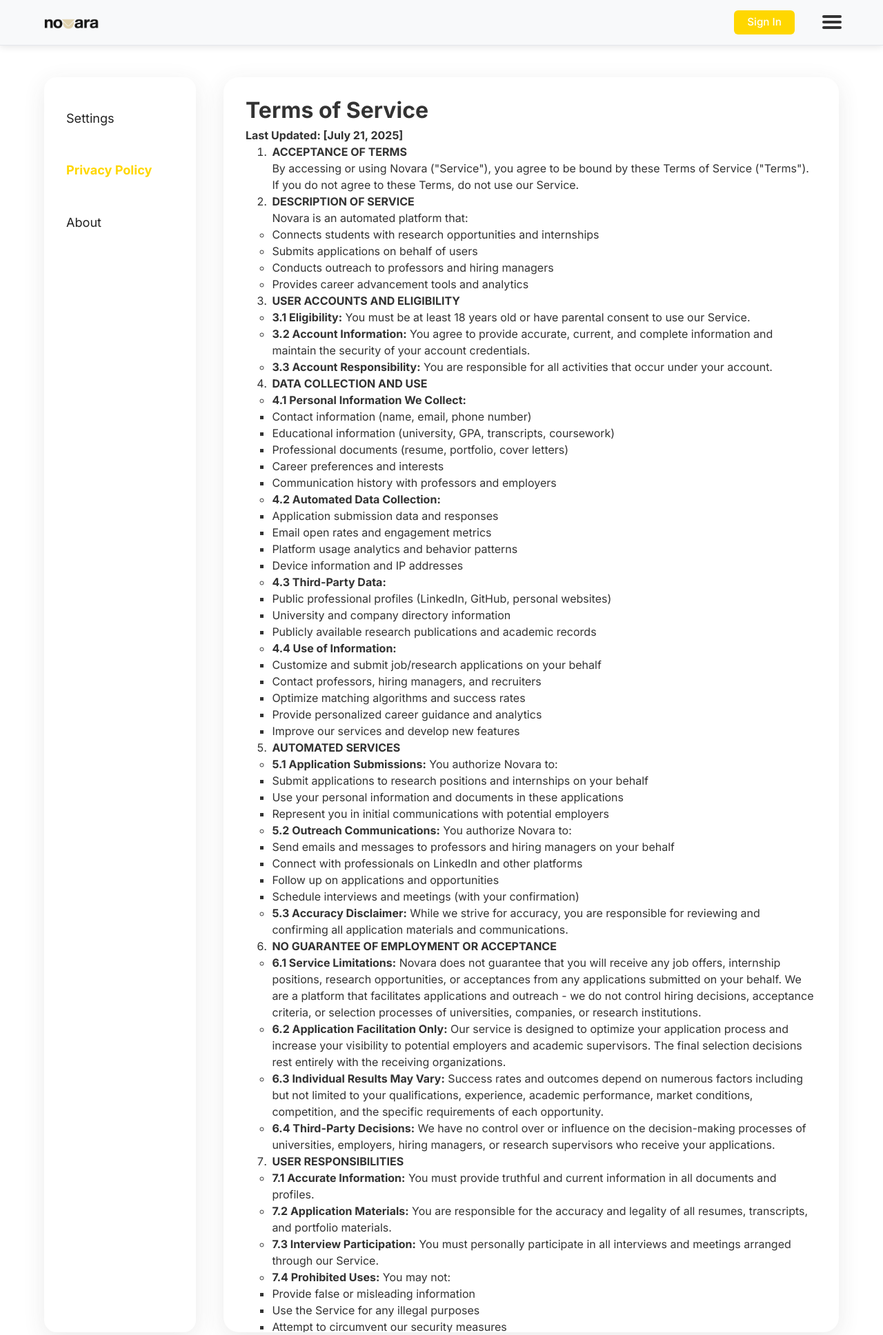
After one commit to 110646/Novara, a Django app: page /privacy-policy/ in a window 1280 px wide. The commit adds this page. Shown: the top 1936 px of the page at 69% size. Run offline with Django 4.2, Linux system fonts and the light colour scheme; some libraries are stand-ins or nearby versions.

Commit message:
Fixed a few things on the portfolio page and made some of the account page

```diff
--- a/config/settings.py
+++ b/config/settings.py
@@ -45,9 +45,9 @@ ALLOWED_HOSTS = ['localhost', '127.0.0.1', '54.157.10.102', 'connectnovara.com',
 SECURE_PROXY_SSL_HEADER = ('HTTP_X_FORWARDED_PROTO', 'https')
 
 # Optionally force HTTPS redirects in development
-SECURE_SSL_REDIRECT = True
-SESSION_COOKIE_SECURE = True
-CSRF_COOKIE_SECURE = True
+#SECURE_SSL_REDIRECT = True
+#SESSION_COOKIE_SECURE = True
+#CSRF_COOKIE_SECURE = True
 
 # Application definition
 
--- a/config/urls.py
+++ b/config/urls.py
@@ -40,6 +40,8 @@ urlpatterns = [
     path("dashboard/stats/", core_views.dashboard_stats, name="dashboard_stats"),
     path('portfolio/', core_views.portfolio, name='portfolio'),
     path('account/', core_views.account, name='account'),
+    path('privacy-policy/', core_views.privacy_policy, name='privacy_policy'),
+    path('about/', core_views.about, name='about'),
     path('send-emails/', core_views.send_emails_page, name='send_emails'),
     path('create-checkout-session/', core_views.create_checkout_session, name='create_checkout_session'),
     path('emails-sent/', core_views.emails_sent_confirmation, name='emails_sent_confirmation'),
--- a/core/views.py
+++ b/core/views.py
@@ -606,3 +606,9 @@ def postmark_events_webhook(request):
     except Exception as e:
         logger.exception("❌ Failed to process Postmark event")
         return JsonResponse({"error": str(e)}, status=500)
+
+def privacy_policy(request):
+    return render(request, 'privacy_policy.html')
+
+def about(request):
+    return render(request, 'about.html')
--- a/static/css/account.css
+++ b/static/css/account.css
@@ -0,0 +1,114 @@
+.account-page-container {
+  display: flex;
+  gap: 2.5rem;
+  max-width: 1200px;
+  margin: 0 auto;
+  padding: 2.5rem 1.5rem 2rem 1.5rem;
+  background: #fff;
+}
+body.account-bg-white {
+  background: #fff !important;
+}
+.account-sidebar {
+  width: 220px;
+  background: #fff;
+  border-radius: 18px;
+  box-shadow: 0 8px 32px 0 rgba(60,60,60,0.10);
+  padding: 2rem 0 2rem 0;
+  min-height: 400px;
+  display: flex;
+  flex-direction: column;
+  align-items: stretch;
+}
+.account-sidebar ul {
+  list-style: none;
+  padding: 0;
+  margin: 0;
+}
+.sidebar-link {
+  margin-bottom: 1.2rem;
+}
+.sidebar-link:last-child {
+  margin-bottom: 0;
+}
+.sidebar-link a {
+  display: block;
+  padding: 0.9rem 2rem;
+  font-size: 1.13rem;
+  color: #222;
+  text-decoration: none;
+  border-radius: 8px 0 0 8px;
+  transition: background 0.18s, color 0.18s;
+}
+.sidebar-link.active a, .sidebar-link a:hover {
+  color: #FFD700;
+  font-weight: 700;
+  background: none;
+  border: none;
+}
+.account-main {
+  flex: 2;
+  display: flex;
+  flex-direction: column;
+  gap: 2rem;
+}
+.account-card {
+  background: #fff;
+  border-radius: 22px;
+  box-shadow: 0 8px 32px 0 rgba(60,60,60,0.10);
+  border: none;
+  padding: 0;
+  overflow: hidden;
+}
+.account-card .card-header {
+  padding: 2rem 2rem 0.5rem 2rem;
+  background: none;
+  border-bottom: none;
+}
+.account-card .card-header h1 {
+  font-size: 2.1rem;
+  font-weight: 800;
+  color: #222;
+  margin: 0 0 0.5rem 0;
+}
+.account-card .card-body {
+  padding: 1.5rem 2rem 2rem 2rem;
+  max-height: 70vh;
+  overflow-y: auto;
+}
+.account-card .card-body ol {
+  list-style-position: outside;
+  padding-left: 2.2em;
+  margin-left: 0;
+}
+.account-card .card-body ol > li {
+  padding-left: 0.2em;
+  text-indent: 0;
+}
+.account-card .card-body ol > li::marker {
+  min-width: 2em;
+  display: inline-block;
+  text-align: right;
+}
+@media (max-width: 1024px) {
+  .account-page-container {
+    flex-direction: column;
+    gap: 2rem;
+    padding: 1.5rem 0.5rem;
+  }
+  .account-main, .account-sidebar {
+    width: 100%;
+    max-width: 100%;
+  }
+}
+@media (max-width: 700px) {
+  .account-page-container {
+    flex-direction: column;
+    gap: 1.2rem;
+    padding: 0.5rem 0.1rem;
+  }
+  .account-card .card-header, .account-card .card-body {
+    padding-left: 1rem;
+    padding-right: 1rem;
+  }
+}
--- a/templates/account.html
+++ b/templates/account.html
@@ -2,7 +2,27 @@
 {% load static %}
 
 {% block content %}
+<script>document.body.classList.add('account-bg-white');</script>
 <link rel="stylesheet" href="{% static 'css/account.css' %}">
-<h1>Account Page</h1>
-<p>Manage your profile information here.</p>
+<div class="account-page-container">
+  <div class="account-sidebar">
+    <ul>
+      <li class="sidebar-link {% if request.path == '/account/' %}active{% endif %}"><a href="{% url 'account' %}">Settings</a></li>
+      <li class="sidebar-link {% if request.path == '/privacy-policy/' %}active{% endif %}"><a href="{% url 'privacy_policy' %}">Privacy Policy</a></li>
+      <li class="sidebar-link {% if request.path == '/about/' %}active{% endif %}"><a href="{% url 'about' %}">About</a></li>
+    </ul>
+  </div>
+  <div class="account-main">
+    <div class="card account-card">
+      {% if request.path == '/account/' %}
+      <div class="card-header">
+        <h1>Account Settings</h1>
+      </div>
+      {% endif %}
+      <div class="card-body">
+        {% block account_content %}{% endblock %}
+      </div>
+    </div>
+  </div>
+</div>
 {% endblock %}
--- /dev/null
+++ b/templates/privacy_policy.html
@@ -0,0 +1,180 @@
+{% extends "account.html" %}
+{% block account_content %}
+<h1>Terms of Service</h1>
+<p><strong>Last Updated: [July 21, 2025]</strong></p>
+<ol>
+<li><strong>ACCEPTANCE OF TERMS</strong><br>
+By accessing or using Novara ("Service"), you agree to be bound by these Terms of Service ("Terms"). If you do not agree to these Terms, do not use our Service.</li>
+<li><strong>DESCRIPTION OF SERVICE</strong><br>
+Novara is an automated platform that:
+<ul>
+<li>Connects students with research opportunities and internships</li>
+<li>Submits applications on behalf of users</li>
+<li>Conducts outreach to professors and hiring managers</li>
+<li>Provides career advancement tools and analytics</li>
+</ul>
+</li>
+<li><strong>USER ACCOUNTS AND ELIGIBILITY</strong>
+<ul>
+<li><strong>3.1 Eligibility:</strong> You must be at least 18 years old or have parental consent to use our Service.</li>
+<li><strong>3.2 Account Information:</strong> You agree to provide accurate, current, and complete information and maintain the security of your account credentials.</li>
+<li><strong>3.3 Account Responsibility:</strong> You are responsible for all activities that occur under your account.</li>
+</ul>
+</li>
+<li><strong>DATA COLLECTION AND USE</strong>
+<ul>
+<li><strong>4.1 Personal Information We Collect:</strong>
+<ul>
+<li>Contact information (name, email, phone number)</li>
+<li>Educational information (university, GPA, transcripts, coursework)</li>
+<li>Professional documents (resume, portfolio, cover letters)</li>
+<li>Career preferences and interests</li>
+<li>Communication history with professors and employers</li>
+</ul>
+</li>
+<li><strong>4.2 Automated Data Collection:</strong>
+<ul>
+<li>Application submission data and responses</li>
+<li>Email open rates and engagement metrics</li>
+<li>Platform usage analytics and behavior patterns</li>
+<li>Device information and IP addresses</li>
+</ul>
+</li>
+<li><strong>4.3 Third-Party Data:</strong>
+<ul>
+<li>Public professional profiles (LinkedIn, GitHub, personal websites)</li>
+<li>University and company directory information</li>
+<li>Publicly available research publications and academic records</li>
+</ul>
+</li>
+<li><strong>4.4 Use of Information:</strong>
+<ul>
+<li>Customize and submit job/research applications on your behalf</li>
+<li>Contact professors, hiring managers, and recruiters</li>
+<li>Optimize matching algorithms and success rates</li>
+<li>Provide personalized career guidance and analytics</li>
+<li>Improve our services and develop new features</li>
+</ul>
+</li>
+</ul>
+</li>
+<li><strong>AUTOMATED SERVICES</strong>
+<ul>
+<li><strong>5.1 Application Submissions:</strong> You authorize Novara to:
+<ul>
+<li>Submit applications to research positions and internships on your behalf</li>
+<li>Use your personal information and documents in these applications</li>
+<li>Represent you in initial communications with potential employers</li>
+</ul>
+</li>
+<li><strong>5.2 Outreach Communications:</strong> You authorize Novara to:
+<ul>
+<li>Send emails and messages to professors and hiring managers on your behalf</li>
+<li>Connect with professionals on LinkedIn and other platforms</li>
+<li>Follow up on applications and opportunities</li>
+<li>Schedule interviews and meetings (with your confirmation)</li>
+</ul>
+</li>
+<li><strong>5.3 Accuracy Disclaimer:</strong> While we strive for accuracy, you are responsible for reviewing and confirming all application materials and communications.</li>
+</ul>
+</li>
+<li><strong>NO GUARANTEE OF EMPLOYMENT OR ACCEPTANCE</strong>
+<ul>
+<li><strong>6.1 Service Limitations:</strong> Novara does not guarantee that you will receive any job offers, internship positions, research opportunities, or acceptances from any applications submitted on your behalf. We are a platform that facilitates applications and outreach - we do not control hiring decisions, acceptance criteria, or selection processes of universities, companies, or research institutions.</li>
+<li><strong>6.2 Application Facilitation Only:</strong> Our service is designed to optimize your application process and increase your visibility to potential employers and academic supervisors. The final selection decisions rest entirely with the receiving organizations.</li>
+<li><strong>6.3 Individual Results May Vary:</strong> Success rates and outcomes depend on numerous factors including but not limited to your qualifications, experience, academic performance, market conditions, competition, and the specific requirements of each opportunity.</li>
+<li><strong>6.4 Third-Party Decisions:</strong> We have no control over or influence on the decision-making processes of universities, employers, hiring managers, or research supervisors who receive your applications.</li>
+</ul>
+</li>
+<li><strong>USER RESPONSIBILITIES</strong>
+<ul>
+<li><strong>7.1 Accurate Information:</strong> You must provide truthful and current information in all documents and profiles.</li>
+<li><strong>7.2 Application Materials:</strong> You are responsible for the accuracy and legality of all resumes, transcripts, and portfolio materials.</li>
+<li><strong>7.3 Interview Participation:</strong> You must personally participate in all interviews and meetings arranged through our Service.</li>
+<li><strong>7.4 Prohibited Uses:</strong> You may not:
+<ul>
+<li>Provide false or misleading information</li>
+<li>Use the Service for any illegal purposes</li>
+<li>Attempt to circumvent our security measures</li>
+<li>Interfere with other users' accounts or applications</li>
+</ul>
+</li>
+</ul>
+</li>
+<li><strong>PAYMENT AND REFUNDS</strong>
+<ul>
+<li><strong>8.1 Fees:</strong> Service fees are as posted on our website and are subject to change with notice.</li>
+<li><strong>8.2 Payment Authorization:</strong> By purchasing our services, you authorize us to charge your payment method.</li>
+<li><strong>8.3 Refund Policy:</strong> Refunds are available under our published refund policy and Interview Guarantee terms.</li>
+<li><strong>8.4 Auto-Renewal:</strong> Subscription services automatically renew unless cancelled before the renewal date.</li>
+</ul>
+</li>
+<li><strong>INTELLECTUAL PROPERTY</strong>
+<ul>
+<li><strong>9.1 Our Property:</strong> Novara owns all rights to our platform, algorithms, and proprietary matching technology.</li>
+<li><strong>9.2 Your Content:</strong> You retain ownership of your personal documents but grant us license to use them for providing our services.</li>
+<li><strong>9.3 Generated Content:</strong> We may use anonymized, aggregated data to improve our services and create industry insights.</li>
+</ul>
+</li>
+<li><strong>THIRD-PARTY INTEGRATIONS</strong>
+<ul>
+<li><strong>10.1 External Platforms:</strong> Our Service integrates with:
+<ul>
+<li>Email providers (Gmail, Outlook)</li>
+<li>Professional networks (LinkedIn)</li>
+<li>Job boards and company career pages</li>
+<li>University systems and databases</li>
+</ul>
+</li>
+<li><strong>10.2 Third-Party Terms:</strong> Your use of integrated services is subject to their respective terms of service.</li>
+</ul>
+</li>
+<li><strong>PRIVACY AND DATA PROTECTION</strong>
+<ul>
+<li><strong>11.1 Data Security:</strong> We implement industry-standard security measures to protect your information.</li>
+<li><strong>11.2 Data Sharing:</strong> We do not sell your personal information to third parties. We may share data as necessary to provide our services or as required by law.</li>
+<li><strong>11.3 Data Retention:</strong> We retain your data as long as your account is active or as needed to provide services.</li>
+<li><strong>11.4 Your Rights:</strong> You may request access, correction, or deletion of your personal data subject to legal and contractual obligations.</li>
+</ul>
+</li>
+<li><strong>DISCLAIMERS AND LIMITATIONS</strong>
+<ul>
+<li><strong>12.1 Service Availability:</strong> We strive for 99.9% uptime but do not guarantee uninterrupted service.</li>
+<li><strong>12.2 Success Disclaimer:</strong> While we aim for high success rates, we cannot guarantee specific outcomes from applications or outreach.</li>
+<li><strong>12.3 Third-Party Actions:</strong> We are not responsible for the actions or decisions of universities, employers, or hiring managers.</li>
+<li><strong>12.4 Limitation of Liability:</strong> Our liability is limited to the amount you paid for our services in the preceding 12 months.</li>
+</ul>
+</li>
+<li><strong>COMPLIANCE AND LEGAL</strong>
+<ul>
+<li><strong>13.1 Anti-Spam Compliance:</strong> Our email practices comply with CAN-SPAM Act requirements.</li>
+<li><strong>13.2 Educational Records:</strong> We handle educational information in compliance with FERPA where applicable.</li>
+<li><strong>13.3 International Users:</strong> International users consent to data processing in the United States.</li>
+<li><strong>13.4 Website Terms:</strong> We respect robots.txt files and website terms of service in our data collection activities.</li>
+</ul>
+</li>
+<li><strong>TERMINATION</strong>
+<ul>
+<li><strong>14.1 By You:</strong> You may terminate your account at any time through your account settings.</li>
+<li><strong>14.2 By Us:</strong> We may terminate accounts for violation of these Terms or other legitimate business reasons.</li>
+<li><strong>14.3 Effect of Termination:</strong> Upon termination, your access to the Service will cease, though some data may be retained as required by law.</li>
+</ul>
+</li>
+<li><strong>CHANGES TO TERMS</strong><br>
+We may update these Terms periodically. Continued use of the Service after changes constitutes acceptance of new Terms. Material changes will be communicated via email or platform notification.</li>
+<li><strong>GOVERNING LAW</strong><br>
+These Terms are governed by the laws of the State of Georgia, United States. Disputes will be resolved through binding arbitration in Georgia.</li>
+<li><strong>CONTACT INFORMATION</strong><br>
+For questions about these Terms, contact us at:
+<ul>
+<li>Email: helpnovaraco@gmail.com</li>
+<li>Address: [1000 Techwood Drive, Atlanta, GA 30318]</li>
+<li>Phone: [470 461 8251]</li>
+</ul>
+</li>
+<li><strong>SEVERABILITY</strong><br>
+If any provision of these Terms is found unenforceable, the remaining provisions will continue in full force and effect.</li>
+</ol>
+<p>By using Novara, you acknowledge that you have read, understood, and agree to be bound by these Terms of Service.</p>
+<p style="color:#4c4b4b; font-size:0.98rem;">This Terms of Service covers the automated application submissions, email outreach, data collection, and all the technical infrastructure we discussed while protecting your business legally.</p>
+{% endblock %}
```
Also changed, not shown: static/css/portfolio.css (+34 -0 lines), templates/about.html (added, +12 -0 lines), templates/portfolio.html (+21 -18 lines), db.sqlite3.
